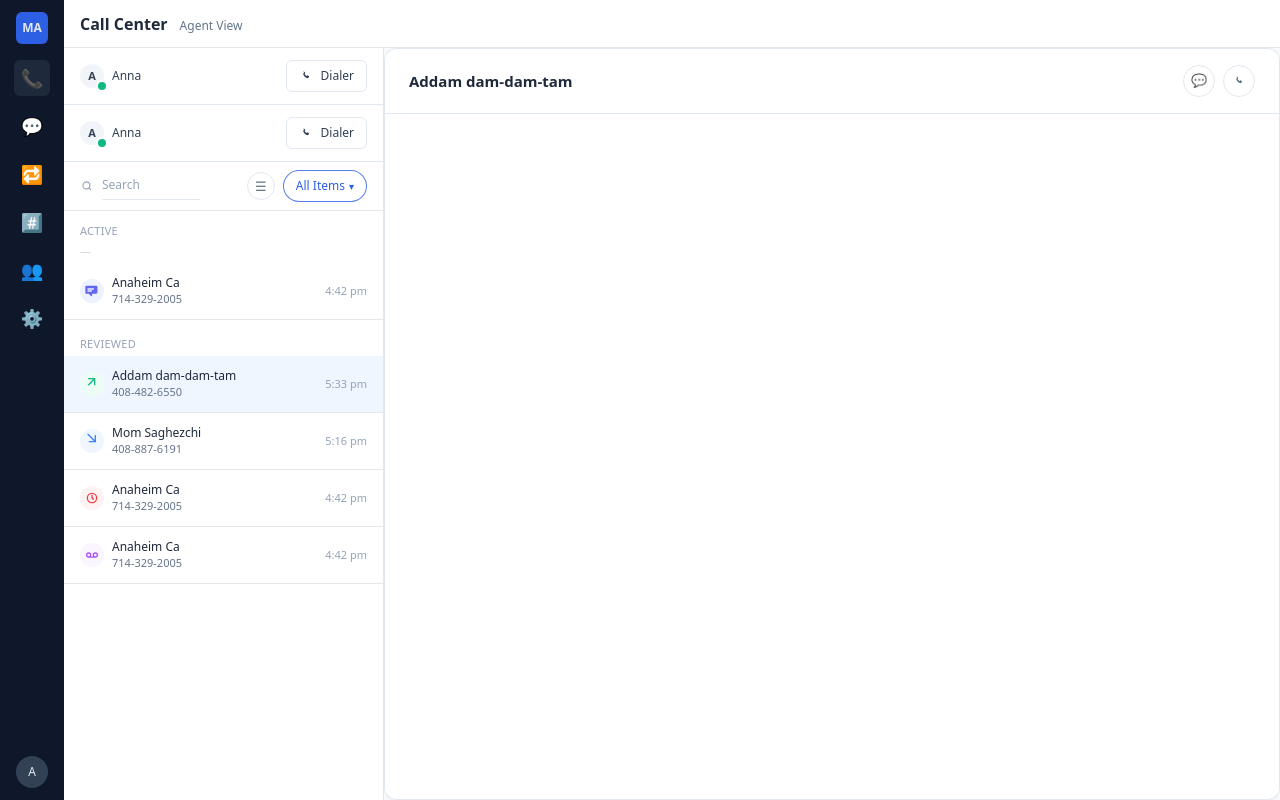
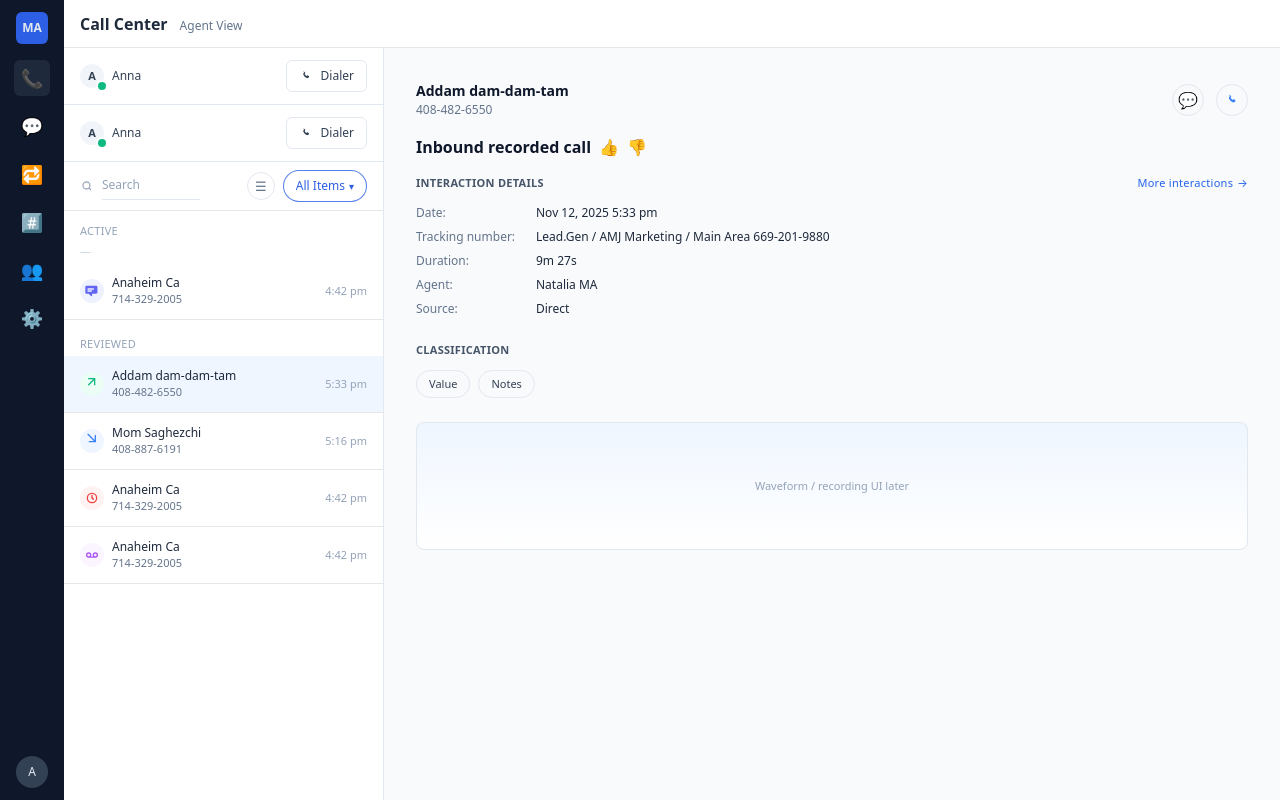
Before and after one commit to masterappliance/callcenter-ui, a React (Vite) app: page /calls in a window 1280 px wide. Built offline with nearby package versions, Linux system fonts and the light colour scheme.

Commit message:
Update CallDetailsPanel.jsx

```diff
--- a/src/components/calls/CallDetailsPanel.jsx
+++ b/src/components/calls/CallDetailsPanel.jsx
@@ -1,85 +1,136 @@
 // src/components/calls/CallDetailsPanel.jsx
-
 import { useNavigate } from 'react-router-dom';
-import { DialerIcon } from './CallsHeader.jsx';
-import { IconTag, IconDollar, IconNote } from '../icons/SoftIcons.jsx';
-// остальной импорт как был
+import { DialerIcon } from '@/components/icons/SoftIcons.jsx';
 
 export default function CallDetailsPanel({ call, onShowInteractions }) {
   const navigate = useNavigate();
 
   if (!call) {
     return (
-      <div className="h-full flex items-center justify-center text-sm text-slate-400">
-        Select a call from the list to view details.
+      <div className="h-full flex items-center justify-center text-slate-400 text-sm">
+        Select a call to view details
       </div>
     );
   }
 
-  const interactions = call.interactions || [call];
-  const lastInteraction = interactions[0];
-  const hasMultiple = interactions.length > 1;
-
-  const title =
-    lastInteraction.title ||
-    (lastInteraction.direction === 'inbound'
-      ? 'Inbound recorded call'
-      : 'Outbound recorded call');
+  const {
+    callerName,
+    phone,
+    date,
+    time,
+    duration,
+    agent,
+    source,
+    trackingNumber,
+  } = call;
 
   return (
-    <div className="h-full flex flex-col bg-white rounded-xl border border-slate-200 shadow-sm overflow-hidden">
-      {/* HEADER BAR: contact name + actions + "More interactions" */}
-      <div className="px-6 py-4 border-b border-slate-200 flex items-center justify-between">
-        <div className="text-[15px] font-semibold text-slate-800">
-          {call.callerName || 'Unknown caller'}
+    <div className="h-full overflow-auto">
+      {/* Header */}
+      <div className="px-8 pt-8 pb-4 flex items-center justify-between">
+        <div>
+          <div className="text-[14px] font-semibold text-slate-900">
+            {callerName}
+          </div>
+          <div className="text-[12px] text-slate-500">{phone}</div>
         </div>
 
-        <div className="flex items-center gap-2">
-          {hasMultiple && (
+        <div className="flex items-center gap-3">
+          {/* Open SMS / chat – placeholder */}
+          <button
+            type="button"
+            className="h-8 w-8 rounded-full border border-slate-200 flex items-center justify-center text-slate-500 hover:bg-slate-50"
+          >
+            💬
+          </button>
+
+          {/* Phone -> open Dialer */}
+          <button
+            type="button"
+            onClick={() => navigate('/dialer')}
+            className="h-8 w-8 rounded-full border border-slate-200 flex items-center justify-center text-blue-500 hover:bg-blue-50"
+            aria-label="Open dialer"
+          >
+            <DialerIcon />
+          </button>
+        </div>
+      </div>
+
+      {/* Title + sentiment icons */}
+      <div className="px-8 pb-4 flex items-center gap-2">
+        <h2 className="text-[16px] font-semibold text-slate-900">
+          {call.title || 'Inbound recorded call'}
+        </h2>
+        <span aria-hidden="true">👍</span>
+        <span aria-hidden="true">👎</span>
+      </div>
+
+      {/* Interaction details */}
+      <section className="px-8 pb-6">
+        <div className="flex items-center justify-between text-[11px] text-slate-500 uppercase tracking-wide mb-3">
+          <div className="flex items-center gap-2">
+            <span className="text-[11px] font-semibold text-slate-600">
+              Interaction details
+            </span>
+          </div>
+
+          {/* More interactions button (only visible if handler is provided) */}
+          {onShowInteractions && (
             <button
               type="button"
               onClick={onShowInteractions}
-              className="inline-flex items-center gap-1 text-[12px] text-primary hover:underline"
+              className="text-[11px] text-blue-600 hover:underline inline-flex items-center gap-1"
             >
-              More interactions <span className="text-xs">→</span>
+              More interactions
+              <span aria-hidden="true">→</span>
             </button>
           )}
+        </div>
 
+        <dl className="grid grid-cols-[120px_minmax(0,1fr)] gap-y-1.5 text-[12px]">
+          <dt className="text-slate-500">Date:</dt>
+          <dd className="text-slate-800">
+            {date} {time}
+          </dd>
 
-          <CircleIconButton>
-            <span className="text-[13px]">💬</span>
-          </CircleIconButton>
+          <dt className="text-slate-500">Tracking number:</dt>
+          <dd className="text-slate-800">{trackingNumber}</dd>
 
-          {/* Кнопка телефона – та же иконка, что у Dialer */}
-          <CircleIconButton
-            onClick={() => navigate('/dialer')}
-            title="Open dialer"
-          >
-            <DialerIcon />
-          </CircleIconButton>
+          <dt className="text-slate-500">Duration:</dt>
+          <dd className="text-slate-800">{duration}</dd>
+
+          <dt className="text-slate-500">Agent:</dt>
+          <dd className="text-slate-800">{agent}</dd>
+
+          <dt className="text-slate-500">Source:</dt>
+          <dd className="text-slate-800">{source}</dd>
+        </dl>
+      </section>
+
+      {/* Classification (simple stub – matches layout) */}
+      <section className="px-8 pb-6">
+        <div className="flex items-center justify-between mb-3">
+          <div className="text-[11px] font-semibold text-slate-600 uppercase tracking-wide">
+            Classification
+          </div>
         </div>
-      </div>
 
-      {/* дальше твой текущий контент панели, как был */}
-      {/* ... */}
+        <div className="flex flex-wrap gap-2 text-[11px]">
+          <button className="px-3 h-7 rounded-full border border-slate-200 bg-slate-50 text-slate-700">
+            Value
+          </button>
+          <button className="px-3 h-7 rounded-full border border-slate-200 bg-slate-50 text-slate-700">
+            Notes
+          </button>
+        </div>
+      </section>
+
+      {/* Waveform placeholder */}
+      <section className="px-8 pb-8">
+        <div className="h-32 rounded-lg bg-gradient-to-b from-blue-50 to-white border border-slate-200 flex items-center justify-center text-[11px] text-slate-400">
+          Waveform / recording UI later
+        </div>
+      </section>
     </div>
   );
 }
-
-
-function CircleIconButton({ children, danger, ...props }) {
-  return (
-    <button
-      type="button"
-      {...props}
-      className={
-        'inline-flex h-8 w-8 items-center justify-center rounded-full border ' +
-        (danger
-          ? 'border-red-400 bg-red-50 text-red-500 hover:bg-red-100'
-          : 'border-slate-200 bg-white text-slate-500 hover:bg-slate-50')
-      }
-    >
-      {children}
-    </button>
-  );
-}
```
